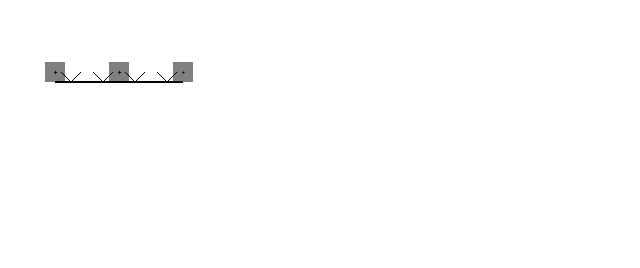
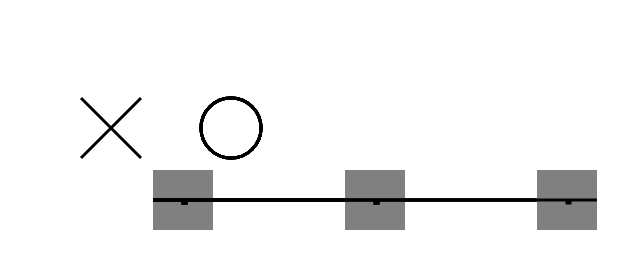
Before and after one commit to urpedersen/ebg, a plain HTML site: page index.htm in a window 1280 px wide. Shown: the whole page, without its empty margins (17-657 px from the left). Drawn offline with Linux system fonts and the light colour scheme.

Commit message:
Added drawing of sources and o-connector

```diff
--- a/index.htm
+++ b/index.htm
@@ -5,7 +5,7 @@
     <meta name="author" content="Rasmus, Heine og Ulf" />
     <script language="javascript" type="text/javascript" src="js/Element.js"></script>
     <script language="javascript" type="text/javascript" src="js/main.js"></script>
-  <canvas id="canvas"></canvas>
+  <canvas id="canvas" width="1200" height="800"></canvas>
     <script language="javascript" type="text/javascript" src="js/draw.js"></script>
     <style></style>
   </head>
--- a/js/draw.js
+++ b/js/draw.js
@@ -38,21 +38,23 @@ function drawElement(ele){
 	for (var i = 0; i<= ele.connections.length-1;i++){
 		var xDif = ele.x-ele.connections[i].x;
 		var yDif = ele.y-ele.connections[i].y;
-		console.log(xDif,yDif);
-		if (xDif<0){
+		// console.log(xDif,yDif);
+		if (xDif == 0){
+			if (yDif>0){
+				var dir = direction.N;
+			} else {
+				var dir = direction.S;
+			}
+		}
+		if (xDif>0){
 			var dir = direction.E;
 		} else {
 			var dir = direction.W;
 		}
-		if (yDif>0){
-			var dir = direction.N;
-		} else {
-			var dir = direction.S;
-		}
 		// console.log("Found an element");
 		ctx.save();
 		ctx.translate(direction.properties[dir].xAdd,direction.properties[dir].yAdd);
-		drawConnection(ele,ele.connections[i],"ef",dir);
+		drawConnection(ele,ele.connections[i],"none",dir);
 		ctx.restore();
 		ctx.rect(ele.connections[i].x,ele.connections[i].y,1,1);
 	}
@@ -85,6 +87,8 @@ function drawConnection(ele1,ele2,type,direc){
 			drawArrow(pos1,rot+Math.PI)
 			drawBar(pos2,rot)
 			break;
+		case "none":
+			break;
 		default:
 			console.log("Error drawing line");
 	}
@@ -109,3 +113,48 @@ function drawArrow(pos,rot){
 	ctx.stroke();
 	ctx.restore();
 }
+
+function drawOConnector(pos){
+	var oConnectorSize = elementSize/2;
+	ctx.save();
+	ctx.beginPath();
+	ctx.translate(pos[0],pos[1]);
+	ctx.arc(0,0,oConnectorSize/2,0,2*Math.PI)
+	ctx.stroke();
+	ctx.beginPath();
+	ctx.moveTo(oConnectorSize,0);
+	ctx.lineTo(0,oConnectorSize);
+	ctx.lineTo(-oConnectorSize,0);
+	ctx.lineTo(0,-oConnectorSize);
+	ctx.lineTo(oConnectorSize,0);
+	ctx.lineTo(0,oConnectorSize);
+	ctx.stroke();
+	ctx.restore();
+}
+
+function drawFlowSource(pos){
+	var flowSourceSize = elementSize/2;
+	ctx.save();
+	ctx.beginPath();
+	ctx.translate(pos[0],pos[1]);
+	ctx.lineTo(flowSourceSize,flowSourceSize);
+	ctx.lineTo(0,0);
+	ctx.lineTo(-flowSourceSize,flowSourceSize);
+	ctx.lineTo(0,0);
+	ctx.lineTo(flowSourceSize,-flowSourceSize);
+	ctx.lineTo(0,0);
+	ctx.lineTo(-flowSourceSize,-flowSourceSize);
+	ctx.lineTo(0,0);
+	ctx.stroke();
+	ctx.restore();
+}
+
+function drawEffortSource(pos){
+	var effortSourceSize = elementSize/2;
+	ctx.save();
+	ctx.beginPath();
+	ctx.translate(pos[0],pos[1]);
+	ctx.arc(0,0,effortSourceSize,0,2*Math.PI);
+	ctx.stroke();
+	ctx.restore();
+}
--- a/js/main.js
+++ b/js/main.js
@@ -5,7 +5,16 @@ var elements = [];
 window.onload = function() {
   console.log("load setup()");
 
-  // Construc elements
+  // Scale the entire canvas
+  ctx.scale(3,3);
+
+  // For drawing tests
+  var pos1 = [40,40];
+  drawFlowSource(pos1);
+  var pos2 = [80,40];
+  drawEffortSource(pos2);
+
+  // Construct elements
   var C = new Ostorage();
   C.set(0,"Capacitor" ,  gridSize ,gridSize);
   var X  = new Xconnection();
```
